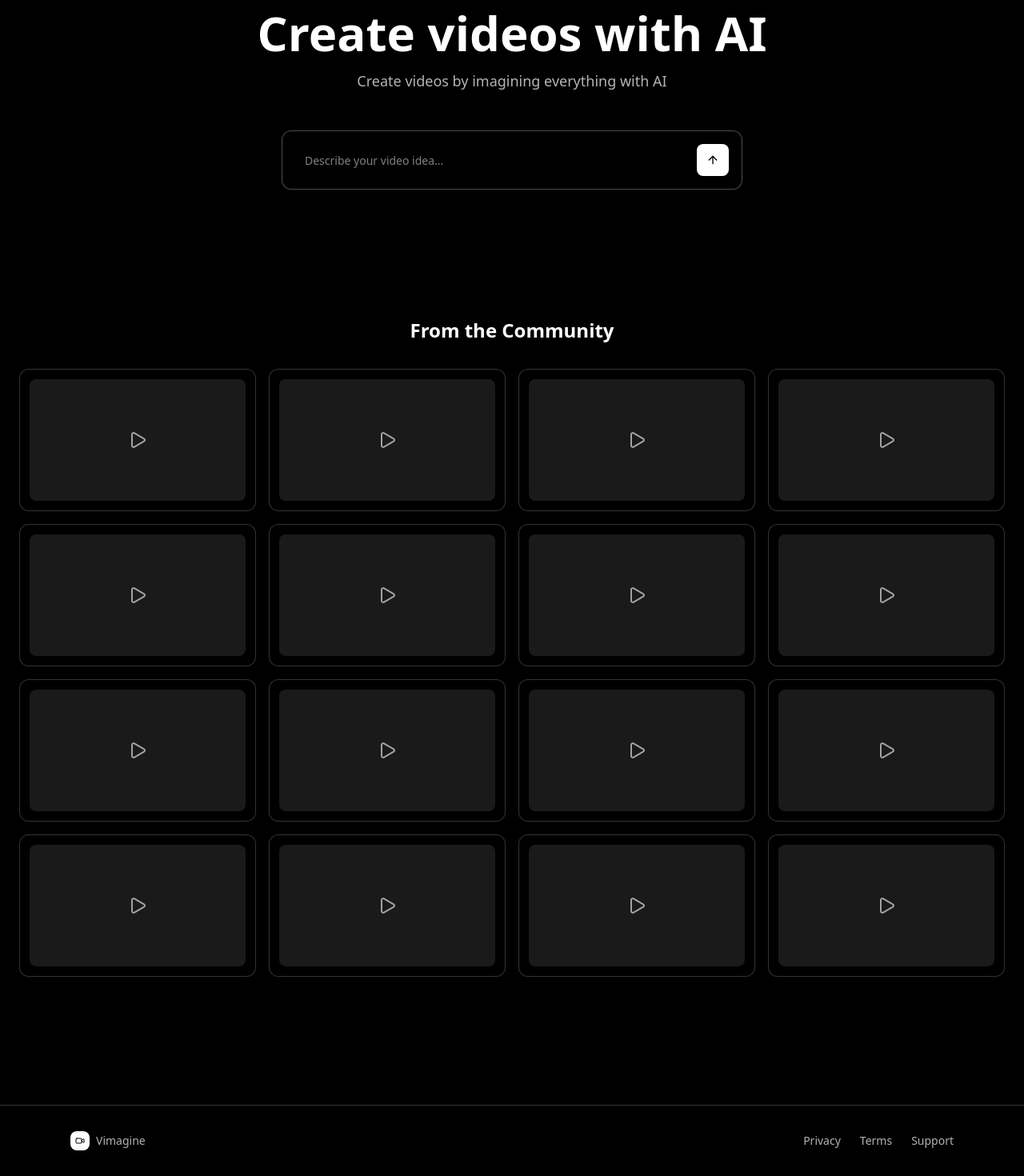
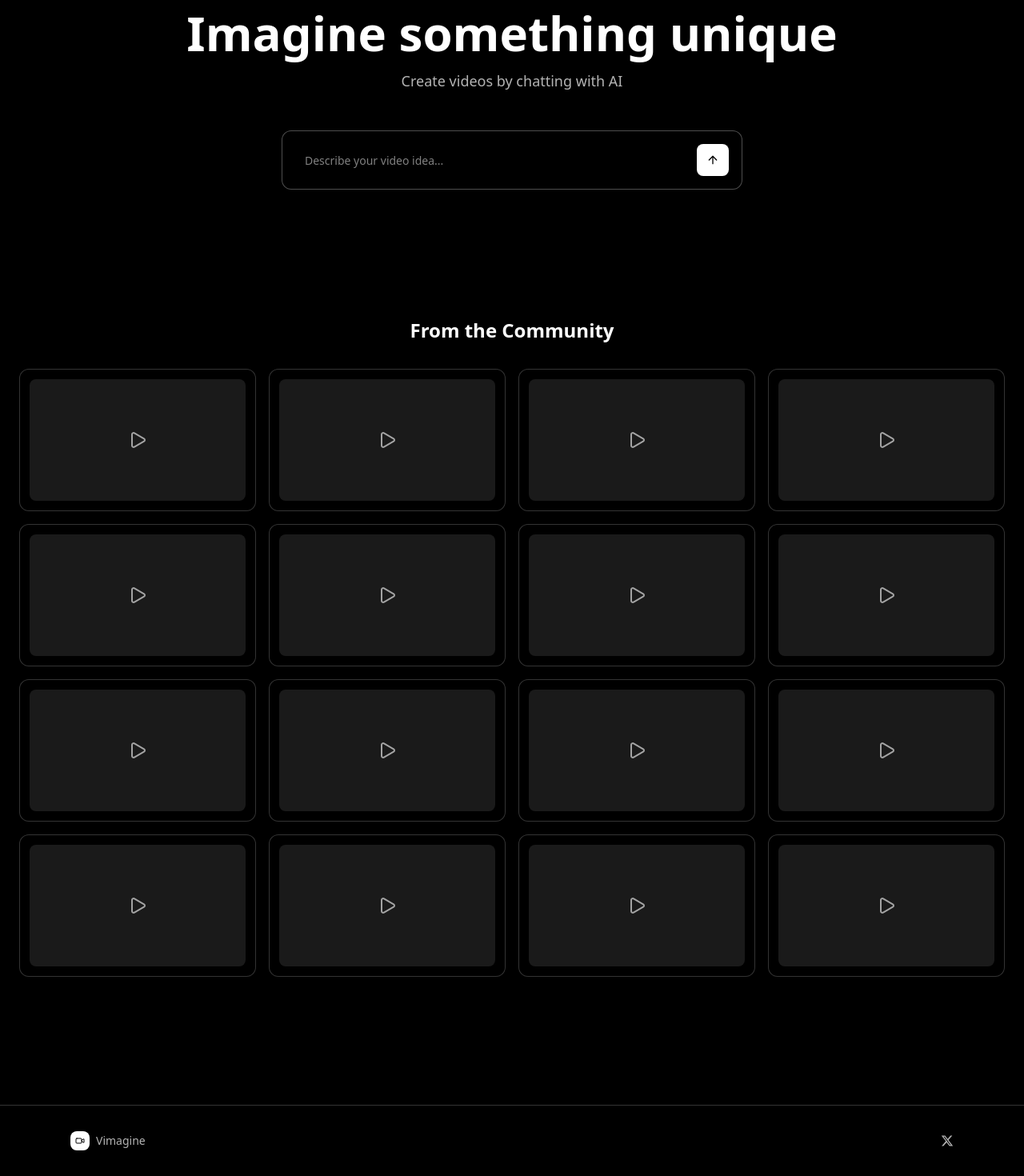
Before and after one commit to yachty66/vimagine, a Next.js app: page / in a window 1280 px wide. Shown: the part 110-1580 px from the top of the page at 80% size. Built offline with nearby package versions, Linux system fonts and the light colour scheme.

Commit message:
final landing

```diff
--- a/app/page.tsx
+++ b/app/page.tsx
@@ -1,8 +1,20 @@
 import { Button } from "@/components/ui/button";
 import { Input } from "@/components/ui/input";
 import { Card, CardContent } from "@/components/ui/card";
-import { Play, ArrowUp, Video, Sparkles, Zap, Globe } from "lucide-react";
+import { Play, ArrowUp, Video } from "lucide-react";
 import Link from "next/link";
+
+// Custom X (formerly Twitter) icon component
+const XIcon = ({ className }: { className?: string }) => (
+  <svg
+    viewBox="0 0 24 24"
+    className={className}
+    fill="currentColor"
+    xmlns="http://www.w3.org/2000/svg"
+  >
+    <path d="M18.244 2.25h3.308l-7.227 8.26 8.502 11.24H16.17l-5.214-6.817L4.99 21.75H1.68l7.73-8.835L1.254 2.25H8.08l4.713 6.231zm-1.161 17.52h1.833L7.084 4.126H5.117z" />
+  </svg>
+);
 
 export default function HomePage() {
   return (
@@ -40,11 +52,11 @@ export default function HomePage() {
       <main className="max-w-4xl mx-auto px-6 pt-16 pb-24">
         <div className="text-center">
           <h1 className="text-4xl md:text-6xl font-bold text-white mb-4 leading-tight">
-            Create videos with
-            <span className="text-white"> AI</span>
+            Imagine something
+            <span className="text-white"> unique</span>
           </h1>
           <p className="text-lg text-white/70 mb-12 max-w-2xl mx-auto">
-            Create videos by imagining everything with AI
+            Create videos by chatting with AI
           </p>
 
           {/* Pure Black & White Input */}
@@ -104,17 +116,14 @@ export default function HomePage() {
                 Vimagine
               </span>
             </div>
-            <div className="flex items-center space-x-6 text-sm text-white/70">
-              <Link href="#" className="hover:text-white transition-colors">
-                Privacy
-              </Link>
-              <Link href="#" className="hover:text-white transition-colors">
-                Terms
-              </Link>
-              <Link href="#" className="hover:text-white transition-colors">
-                Support
-              </Link>
-            </div>
+            <Link
+              href="https://x.com/unitedcompute"
+              target="_blank"
+              rel="noopener noreferrer"
+              className="text-white/70 hover:text-white transition-colors"
+            >
+              <XIcon className="w-4 h-4" />
+            </Link>
           </div>
         </div>
       </footer>
```
